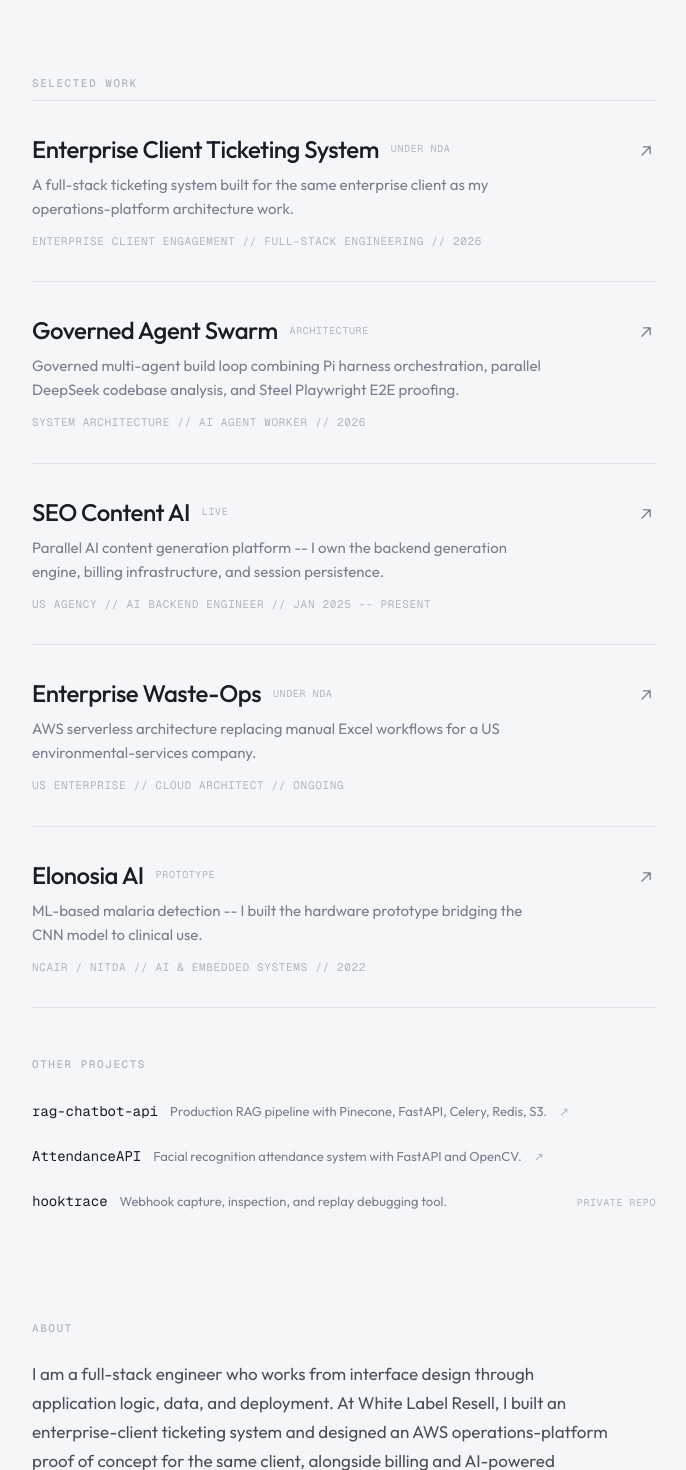
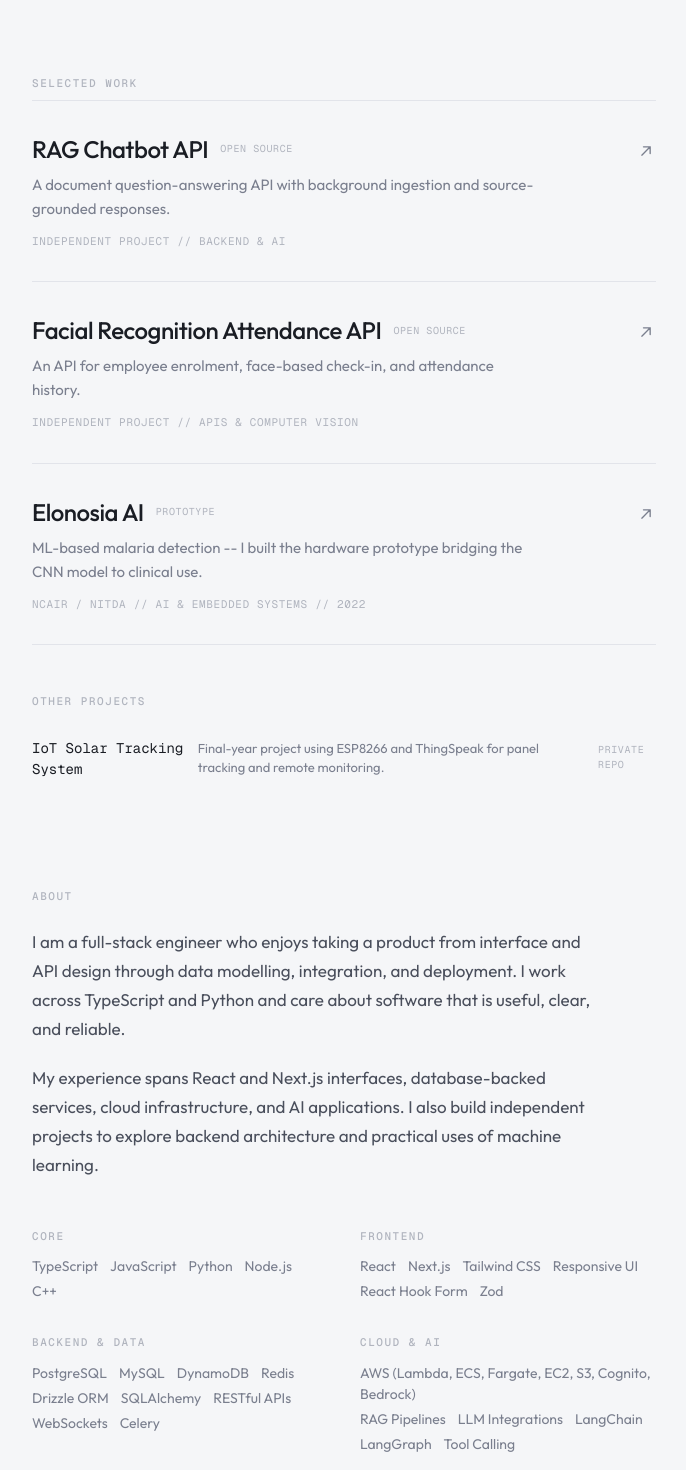
Before and after one commit to muhsin9999/portfolio, a Next.js app: page / in a window 1280 px wide. Shown: the part 520-1990 px from the top of the page, without its empty margins (296-982 px from the left). Built offline with nearby package versions, Linux system fonts and the light colour scheme.

Commit message:
Replace WLR case studies with independent work

```diff
--- a/src/app/layout.tsx
+++ b/src/app/layout.tsx
@@ -27,7 +27,7 @@ export const metadata: Metadata = {
     "Next.js",
     "AI Engineer",
     "Backend Engineer",
-    "Agentic Loops",
+    "RAG Applications",
     "TypeScript",
     "Python",
     "AWS",
--- a/src/app/page.tsx
+++ b/src/app/page.tsx
@@ -96,7 +96,7 @@ export default function Home() {
                     {project.title}
                   </h3>
                   <span className="text-[10px] font-mono uppercase tracking-[0.06em] text-[var(--faint)]">
-                    {project.status === "nda" ? "under nda" : project.status}
+                    {project.status}
                   </span>
                 </div>
                 <p className="mt-2 text-[14px] sm:text-[15px] leading-[1.6] text-[var(--muted)] max-w-lg">
--- a/src/app/work/[slug]/page.tsx
+++ b/src/app/work/[slug]/page.tsx
@@ -5,6 +5,8 @@ import Link from "next/link";
 import { projects } from "@/data/projects";
 
 type Params = Promise<{ slug: string }>;
+
+export const dynamicParams = false;
 
 export async function generateStaticParams() {
   return projects.map((p) => ({ slug: p.slug }));
@@ -27,9 +29,6 @@ export default async function WorkDetailPage({ params }: { params: Params }) {
   if (!project) {
     notFound();
   }
-
-  const statusLabel =
-    project.status === "nda" ? "under nda" : project.status;
 
   return (
     <div className="max-w-2xl mx-auto px-6">
@@ -54,7 +53,7 @@ export default async function WorkDetailPage({ params }: { params: Params }) {
         {/* Meta row */}
         <Reveal delay={120}>
           <div className="mt-4 flex flex-wrap items-center gap-4 text-[12px] font-mono text-[var(--faint)]">
-            <span className="uppercase tracking-[0.06em]">{statusLabel}</span>
+            <span className="uppercase tracking-[0.06em]">{project.status}</span>
             <span className="text-[var(--border)]">/</span>
             <span>{project.context}</span>
           </div>
@@ -73,6 +72,19 @@ export default async function WorkDetailPage({ params }: { params: Params }) {
             ))}
           </div>
         </Reveal>
+
+        {project.sourceUrl && (
+          <Reveal delay={210}>
+            <a
+              href={project.sourceUrl}
+              target="_blank"
+              rel="noopener noreferrer"
+              className="mt-7 inline-block link-underline font-mono text-[13px] text-[var(--muted)]"
+            >
+              view source on GitHub &#8599;
+            </a>
+          </Reveal>
+        )}
 
         {/* Narrative sections */}
         <div className="mt-16 space-y-14">
--- a/src/data/projects.ts
+++ b/src/data/projects.ts
@@ -24,10 +24,11 @@ export interface ProjectSection {
 export interface Project {
   slug: string;
   title: string;
-  status: 'live' | 'nda' | 'prototype' | 'architecture' | string;
+  status: string;
   tagline: string;
   context: string;
   tech: string[];
+  sourceUrl?: string;
   sections: ProjectSection[];
 }
 
@@ -49,11 +50,11 @@ export const siteConfig: SiteConfig = {
   email: 'onoruoiza15@gmail.com',
   github: 'https://github.com/muhsin9999',
   linkedin: 'https://www.linkedin.com/in/mustapha-muhsin',
-  bio: 'I build complete web products across frontend, backend, and cloud infrastructure. My work ranges from client-facing workflow tools and billing systems to AI-powered applications.',
+  bio: 'I build web applications across frontend, backend, and cloud infrastructure, with a particular interest in AI-powered products and dependable developer experiences.',
   longBio: [
-    'I am a full-stack engineer who works from interface design through application logic, data, and deployment. At White Label Resell, I built an enterprise-client ticketing system and designed an AWS operations-platform proof of concept for the same client, alongside billing and AI-powered content workflows.',
-    'My work includes React and Next.js interfaces, TypeScript and Python services, PostgreSQL-backed applications, Stripe billing, and AWS architecture. I enjoy turning complex operations into clear, dependable tools that people can use every day.',
-    'I trained as an electrical and electronics engineer at Federal University of Technology Minna. That background shaped my systems-first engineering approach -- from microcontrollers and Altium PCB design at NCAIR to distributed cloud systems and LLM agent loops.',
+    'I am a full-stack engineer who enjoys taking a product from interface and API design through data modelling, integration, and deployment. I work across TypeScript and Python and care about software that is useful, clear, and reliable.',
+    'My experience spans React and Next.js interfaces, database-backed services, cloud infrastructure, and AI applications. I also build independent projects to explore backend architecture and practical uses of machine learning.',
+    'I trained as an electrical and electronics engineer at Federal University of Technology Minna. That background shaped my systems approach, from microcontrollers and PCB prototyping at NCAIR to web and cloud software.',
     'Outside of engineering I play chess and build things just to see if I can. I am currently open to remote full-stack, backend, and AI engineering roles.'
   ],
   education: {
@@ -64,94 +65,48 @@ export const siteConfig: SiteConfig = {
 
 export const projects: Project[] = [
   {
-    slug: 'client-request-workspace',
-    title: 'Enterprise Client Ticketing System',
-    status: 'nda',
-    tagline: 'A full-stack ticketing system built for the same enterprise client as my operations-platform architecture work.',
-    context: 'enterprise client engagement // full-stack engineering // 2026',
-    tech: ['Next.js', 'React', 'TypeScript', 'PostgreSQL', 'Prisma', 'Auth.js', 'Tailwind CSS', 'Playwright'],
+    slug: 'rag-chatbot-api',
+    title: 'RAG Chatbot API',
+    status: 'open source',
+    tagline: 'A document question-answering API with background ingestion and source-grounded responses.',
+    context: 'independent project // backend & AI',
+    tech: ['Python', 'FastAPI', 'PostgreSQL', 'Celery', 'Redis', 'Pinecone', 'AWS S3', 'Docker'],
+    sourceUrl: 'https://github.com/muhsin9999/rag-chatbot-api',
     sections: [
       {
-        heading: 'the problem',
-        content: 'During an enterprise operations-platform engagement, the client needed a clearer way to submit requested changes, follow progress, and discuss them with the delivery team. I built a separate ticketing system for that same client. The internal team needed one place to triage requests, assign work, track status, and keep the conversation attached to each ticket.'
+        heading: 'the idea',
+        content: 'I built an API that accepts documents and answers questions using retrieved passages from those documents. The responses include source references so a user can trace an answer back to its material.'
       },
       {
         heading: 'what i built',
-        content: 'I built the client-facing portal and internal workspace as one Next.js application. The portal supports request intake, ticket history, comments, and attachments. The team workspace includes a Kanban board, ticket detail views, assignments, activity history, time tracking, and sprint planning. I built reusable interface components for forms, dialogs, tables, and ticket workflows.'
+        content: 'The FastAPI service handles uploads, document listing, chat, and conversation history. Uploaded files are stored in S3; PostgreSQL holds document and conversation data. A Celery worker processes ingestion in the background, with Redis as the task broker.'
       },
       {
         heading: 'how it works',
-        content: 'The application uses server-side actions backed by PostgreSQL and Prisma. Auth.js handles sign-in and role-aware navigation, while domain logic manages ticket transitions and SLA calculations. The repository includes unit tests for workflow rules and Playwright tests for key user flows.'
-      },
-      {
-        heading: 'project access',
-        content: 'This system was built under a client NDA. The source code, client data, and live workspace are not public. I can discuss the architecture, implementation decisions, and my contribution in an interview.'
+        content: 'Documents are split into chunks, embedded, and indexed in Pinecone. At question time, the API retrieves relevant chunks and uses them to generate a grounded answer. The repository includes Docker setup, database migrations, and automated checks.'
       }
     ]
   },
   {
-    slug: 'governed-agent-swarm',
-    title: 'Governed Agent Swarm',
-    status: 'architecture',
-    tagline: 'Governed multi-agent build loop combining Pi harness orchestration, parallel DeepSeek codebase analysis, and Steel Playwright E2E proofing.',
-    context: 'system architecture // ai agent worker // 2026',
-    tech: ['TypeScript', 'Node.js', 'OpenRouter', 'DeepSeek R1/Flash', 'Steel.dev', 'Playwright', 'Supabase', 'Railway'],
+    slug: 'attendance-api',
+    title: 'Facial Recognition Attendance API',
+    status: 'open source',
+    tagline: 'An API for employee enrolment, face-based check-in, and attendance history.',
+    context: 'independent project // APIs & computer vision',
+    tech: ['Python', 'FastAPI', 'OpenCV', 'dlib', 'PostgreSQL', 'SQLAlchemy', 'JWT'],
+    sourceUrl: 'https://github.com/muhsin9999/AttendanceAPI',
     sections: [
       {
-        heading: 'the product',
-        content: 'An autonomous agentic build system designed to scan, analyze, and execute feature plans against codebases with guaranteed safety rails. The system uses a multi-agent harness to prevent hallucinated code or breaking changes from entering production branches.'
+        heading: 'the idea',
+        content: 'I built a small attendance system that registers an employee from a photo and records check-ins by comparing a new image with stored face encodings.'
       },
       {
         heading: 'what i built',
-        content: 'I architected a 5-phase governed build loop: a read-only Pi agent swarm that fans out across the codebase to collect evidence packets, a reconciliation engine that clusters findings and scores confidence, a write-enabled implementer session that generates code against isolated branches, and an automated Steel.dev cloud Playwright judge session that runs visual and E2E verification before automated GitHub PR creation.'
+        content: 'The FastAPI endpoints cover employee registration, check-in, employee listing, and attendance history. OpenCV handles image input, dlib creates face encodings, and PostgreSQL stores employee and attendance records.'
       },
       {
-        heading: 'impact',
-        content: 'The architecture enforces strict operational rules -- confidence scores under 0.70 automatically halt execution, and code is never merged without passing automated Playwright browser proof. Structured event logging traces every agent decision to Supabase for complete observability.'
-      }
-    ]
-  },
-  {
-    slug: 'seo-content-ai',
-    title: 'SEO Content AI',
-    status: 'live',
-    tagline: 'Parallel AI content generation platform -- I own the backend generation engine, billing infrastructure, and session persistence.',
-    context: 'us agency // ai backend engineer // jan 2025 -- present',
-    tech: ['TypeScript', 'Next.js', 'PostgreSQL', 'Drizzle ORM', 'Stripe', 'SSE', 'Flux Dev'],
-    sections: [
-      {
-        heading: 'the product',
-        content: 'SEO Content AI is a platform that generates optimised articles at scale for agencies and content teams. Users configure article parameters -- keywords, tone, structure -- and the platform generates complete articles with AI, including images. The platform supports 9 content formats and is integrating into an AI Site Builder product.'
-      },
-      {
-        heading: 'what i built',
-        content: 'I rebuilt the core generation engine as a parallel orchestrator. The original system was serial -- one article at a time, blocking the user until each finished. I restructured it into a fair concurrency system that runs up to 40 articles simultaneously, with Server-Sent Events streaming real-time progress to the frontend. I also built the Stripe billing infrastructure from scratch: atomic subscription transactions, monthly plan allocations, and feature gating across bulk generation, WordPress exports, and whitelabel domain logic.'
-      },
-      {
-        heading: 'impact',
-        content: 'Bulk generation time dropped by roughly 90%. The billing system handles all plan management and gating with zero manual intervention. I also built a hybrid session persistence system combining sessionStorage with database checkpoints -- if a user closes their browser mid-generation, the task resumes automatically when they return.'
-      }
-    ]
-  },
-  {
-    slug: 'enterprise-waste-ops',
-    title: 'Enterprise Waste-Ops',
-    status: 'nda',
-    tagline: 'AWS serverless architecture replacing manual Excel workflows for a US environmental-services company.',
-    context: 'us enterprise // cloud architect // ongoing',
-    tech: ['AWS Lambda', 'S3', 'Cognito', 'RDS', 'DynamoDB', 'Technical Writing', 'Cost Analysis'],
-    sections: [
-      {
-        heading: 'the product',
-        content: 'A data management platform for a US environmental services company that had run its entire operation on Excel spreadsheets for five years. The platform needed to handle waste tracking, compliance reporting, and operational workflows for roughly 100 users.'
-      },
-      {
-        heading: 'what i built',
-        content: 'I designed the complete AWS serverless architecture -- Lambda functions for business logic, S3 for document storage, Cognito for authentication, and RDS for structured data. I produced all client-facing technical deliverables: interactive architecture maps, Technical Briefs, and AWS/Azure cost calculators that were reviewed directly by the client IT Director and ESG team.'
-      },
-      {
-        heading: 'impact',
-        content: 'The architecture replaced a fragile, manual process with a scalable cloud system. The deliverables I produced were the primary materials used in executive review and vendor selection.'
+        heading: 'access and verification',
+        content: 'JWT authentication protects the API, with admin access required for employee registration. A check-in returns a matched employee and timestamp or an unauthorised response when no match is found.'
       }
     ]
   },
@@ -181,18 +136,8 @@ export const projects: Project[] = [
 
 export const otherProjects: OtherProject[] = [
   {
-    title: 'rag-chatbot-api',
-    description: 'Production RAG pipeline with Pinecone, FastAPI, Celery, Redis, S3.',
-    url: 'https://github.com/muhsin9999/rag-chatbot-api'
-  },
-  {
-    title: 'AttendanceAPI',
-    description: 'Facial recognition attendance system with FastAPI and OpenCV.',
-    url: 'https://github.com/muhsin9999/AttendanceAPI'
-  },
-  {
-    title: 'hooktrace',
-    description: 'Webhook capture, inspection, and replay debugging tool.'
+    title: 'IoT Solar Tracking System',
+    description: 'Final-year project using ESP8266 and ThingSpeak for panel tracking and remote monitoring.'
   }
 ];
 
@@ -211,7 +156,7 @@ export const skills: SkillCategory[] = [
   },
   {
     category: 'cloud & ai',
-    skills: ['AWS (Lambda, ECS, Fargate, EC2, S3, Cognito, Bedrock)', 'Agentic Loops & Harness Engineering', 'Multi-Agent Swarm Orchestration', 'RAG Pipelines (Pinecone / Vector DBs)', 'LangChain', 'LangGraph', 'Tool Calling']
+    skills: ['AWS (Lambda, ECS, Fargate, EC2, S3, Cognito, Bedrock)', 'RAG Pipelines', 'LLM Integrations', 'LangChain', 'LangGraph', 'Tool Calling']
   },
   {
     category: 'tools',
```
Also changed, not shown: 1 other file (tests, documents, lock files or other folders).
